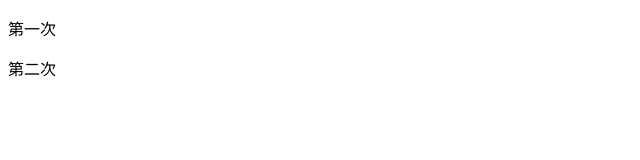
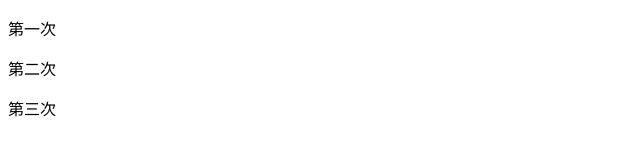
Before and after one commit to nthq2004/bs001, a plain HTML site: page jq001.html in a window 1280 px wide. Shown: the full height of the page, 0-640 px from the left. Drawn offline with Linux system fonts and the light colour scheme.

Commit message:
第三次

```diff
--- a/jq001.html
+++ b/jq001.html
@@ -10,6 +10,7 @@
 <body>
     <p>第一次</p>
     <P>第二次</P>
+    <P>第三次</P>
     <script>
 
         (function(){
```
